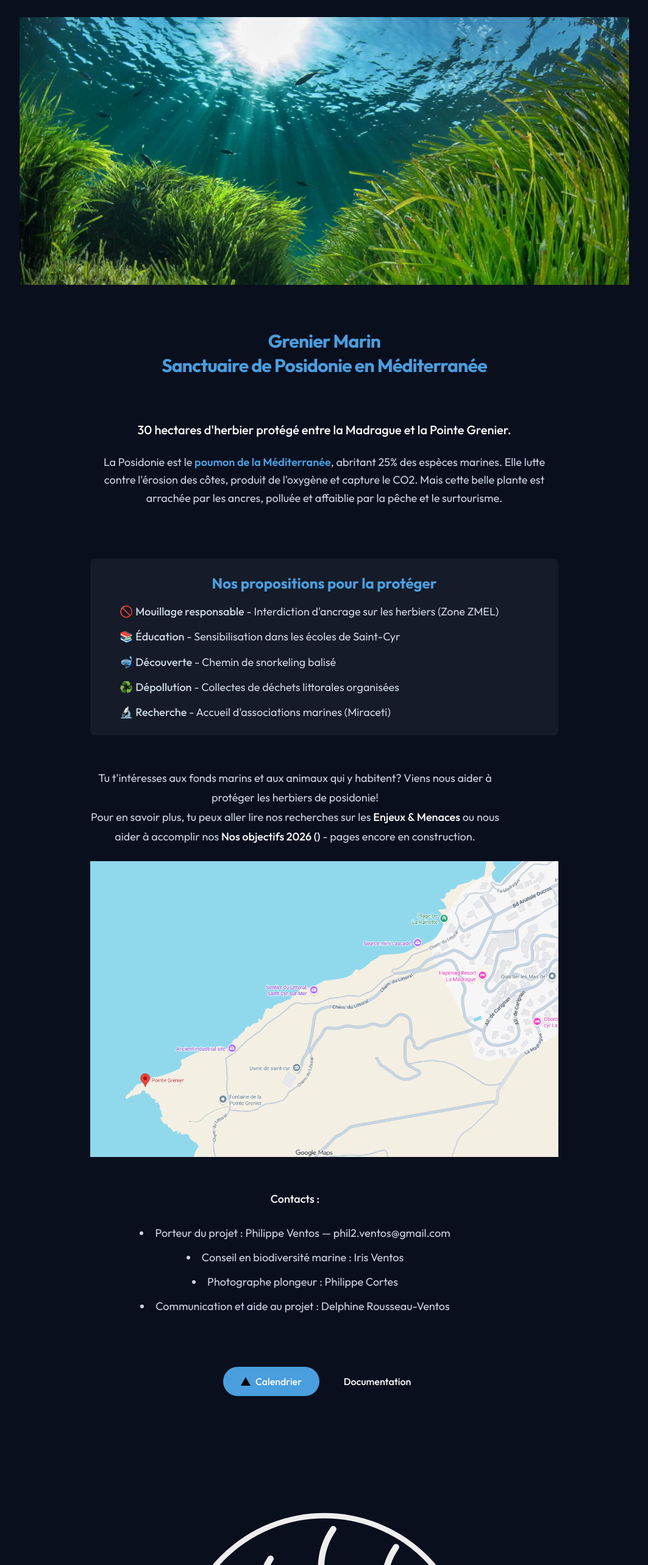
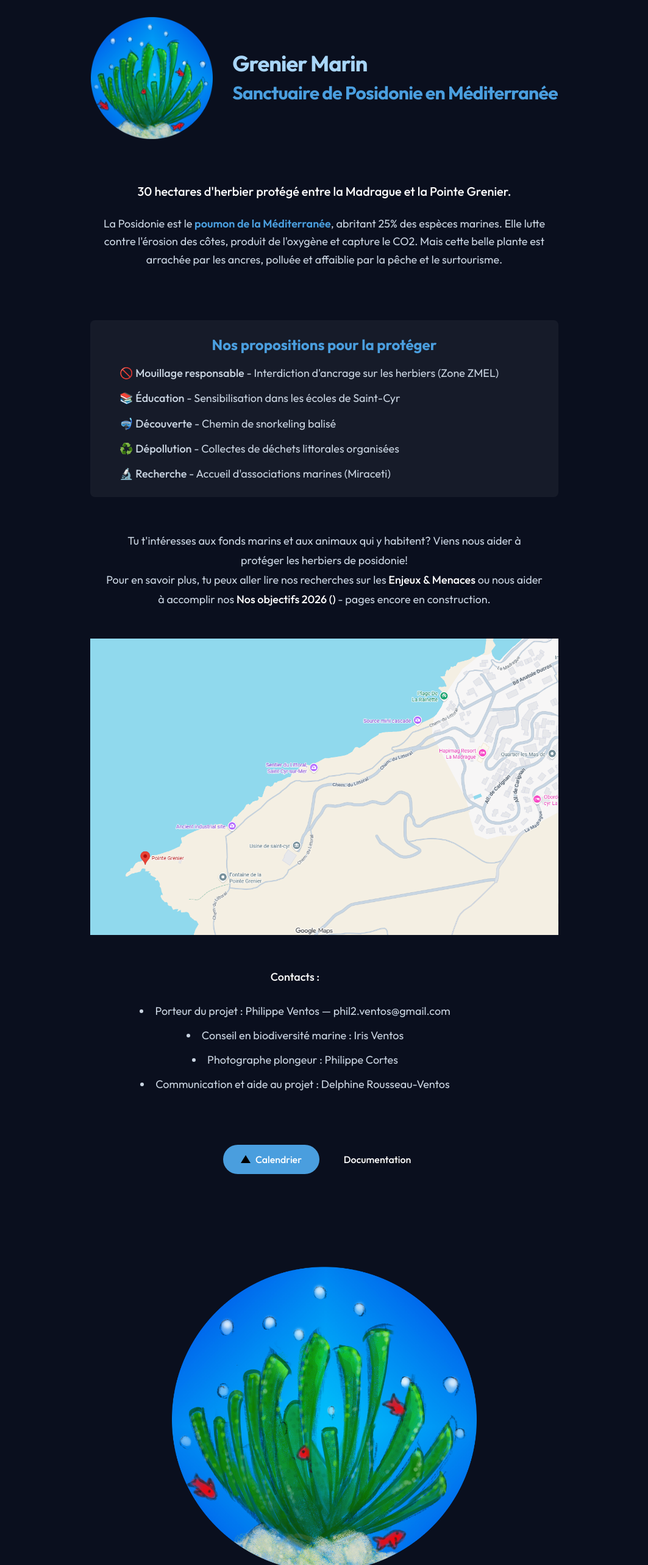
Before and after one commit to IrisVentos/grenier-marin, a Next.js app: page / in a window 1280 px wide. Shown: the part 100-2666 px from the top of the page at 61% size, without its empty margins (108-1171 px from the left). Built offline with nearby package versions, Linux system fonts and the light colour scheme.

Commit message:
add Alma's logo

```diff
--- a/app/globals.css
+++ b/app/globals.css
@@ -15,7 +15,6 @@
 body {
   background: var(--background);
   color: var(--foreground);
-  font-family: Arial, Helvetica, sans-serif;
   margin: 0;
   padding: 0;
   width: 100%;
--- a/app/page.js
+++ b/app/page.js
@@ -8,26 +8,26 @@ export default function Home() {
   return (
     <div className="flex flex-col flex-1 items-center justify-center bg-[#0a0f1e] font-sans">
       <main className="flex flex-1 w-full flex-col items-center justify-between py-32 px-0 bg-[#0a0f1e] text-center font-space-grotesk">
+{/* Container for logo and text side by side */}
+        <div className="flex items-center gap-8">
           <Image
-          src="/posidonie.jpg"
+            src="/logo_alma.png"
             alt="Posidonie"
-          width={1000}
+            width={200}
             height={500}
             priority
           />
-        <br></br>
-        <br></br>
-        <br></br>
 
-        <div className="flex flex-col items-center gap-6 text-center w-full font-space-grotesk"></div>
+          <div className="flex flex-col items-start gap-2 text-left">
+            <h1 className="text-4xl font-bold leading-10 tracking-tight text-[#a8d5f7] font-space-grotesk">
+              Grenier Marin
+            </h1>
             <h1 className="text-3xl font-bold leading-10 tracking-tight text-[#4a9ede] font-space-grotesk">
+              Sanctuaire de Posidonie en Méditerranée
+            </h1>
+          </div>
+        </div>
 
-            Grenier Marin
-            <br></br>
-            Sanctuaire de Posidonie en Méditerranée
-
-
-          </h1>
           <br></br>
           <br></br>
           <br></br>
@@ -44,7 +44,7 @@ export default function Home() {
             </p>
             <br></br>
 
-            <div className="bg-white/5 rounded-lg p-6 mt-8">
+            <div className="bg-white/5 rounded-lg p-6 mt-8 text-center">
               <h2 className="text-2xl font-bold text-[#4a9ede] mb-4">Nos propositions pour la protéger</h2>
               <ul className="text-left space-y-3 max-w-2xl mx-auto">
                 <li>🚫 <span className="font-medium">Mouillage responsable</span> - Interdiction d'ancrage sur les herbiers (Zone ZMEL)</li>
@@ -54,9 +54,8 @@ export default function Home() {
                 <li>🔬 <span className="font-medium">Recherche</span> - Accueil d'associations marines (Miraceti)</li>
               </ul>
             </div>
-            <br></br>
 
-          <p className="max-w-2xl text-lg leading-8 text-slate-300">
+          <div className=" rounded-lg p-6 mt-8 text-lg leading-8 text-slate-300 text-center">
             Tu t'intéresses aux fonds marins et aux animaux qui y habitent? Viens nous aider à protéger les herbiers de posidonie! <br></br>
             Pour en savoir plus, tu peux aller lire nos recherches sur les {" "}
             <a
@@ -73,7 +72,7 @@ export default function Home() {
               Nos objectifs 2026 ()
             </a>{" "}
             - pages encore en construction.
-          </p>
+          </div>
           <Image
             src="/maps.png"
             alt="Maps"
@@ -124,12 +123,11 @@ export default function Home() {
       </main>
       <br></br>
       <Image
-          src="/seaweed_logo.svg"
+          src="/logo_alma.png"
           alt="Logo"
-          width={1000}
+          width={500}
           height={500}
           priority
-          className="invert"
         />
     </div>
 
```
Also changed, not shown: public/logo_alma.png (added). Lines whose indentation alone changed are shown as unchanged.
